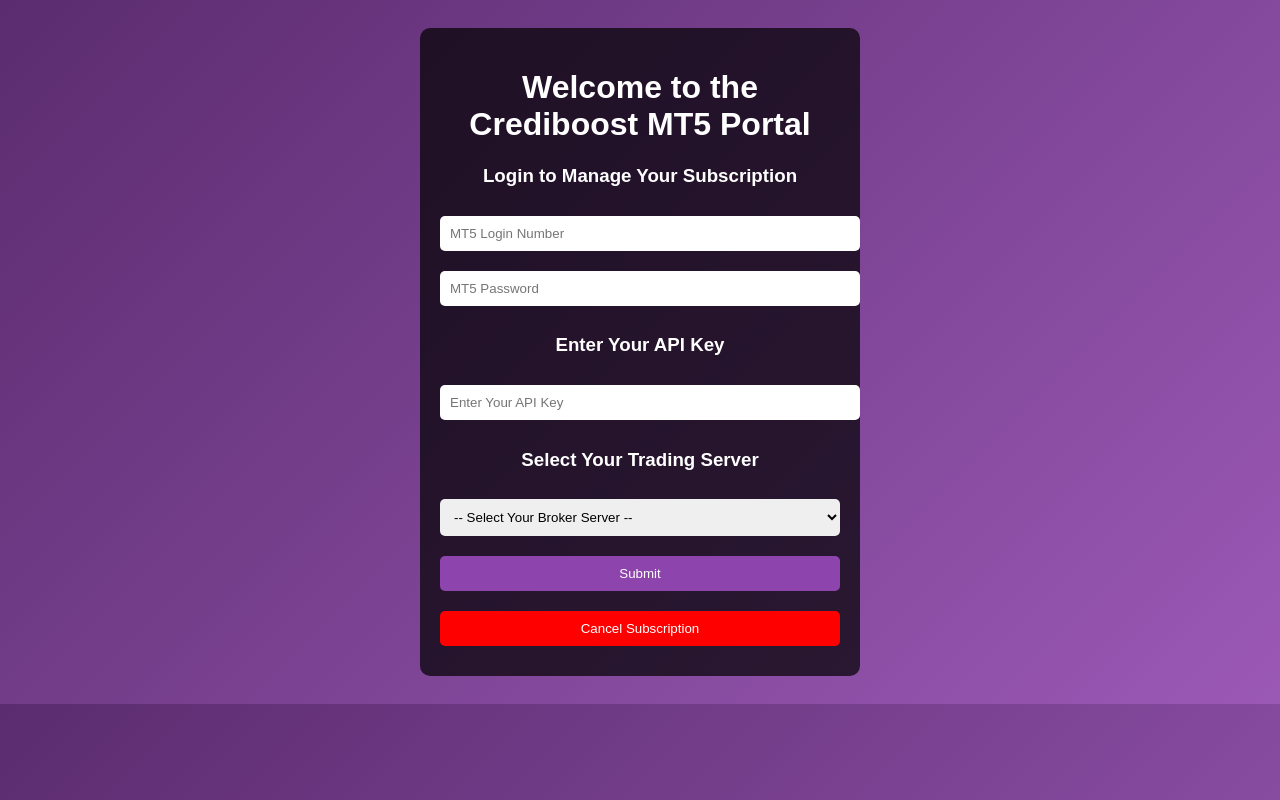
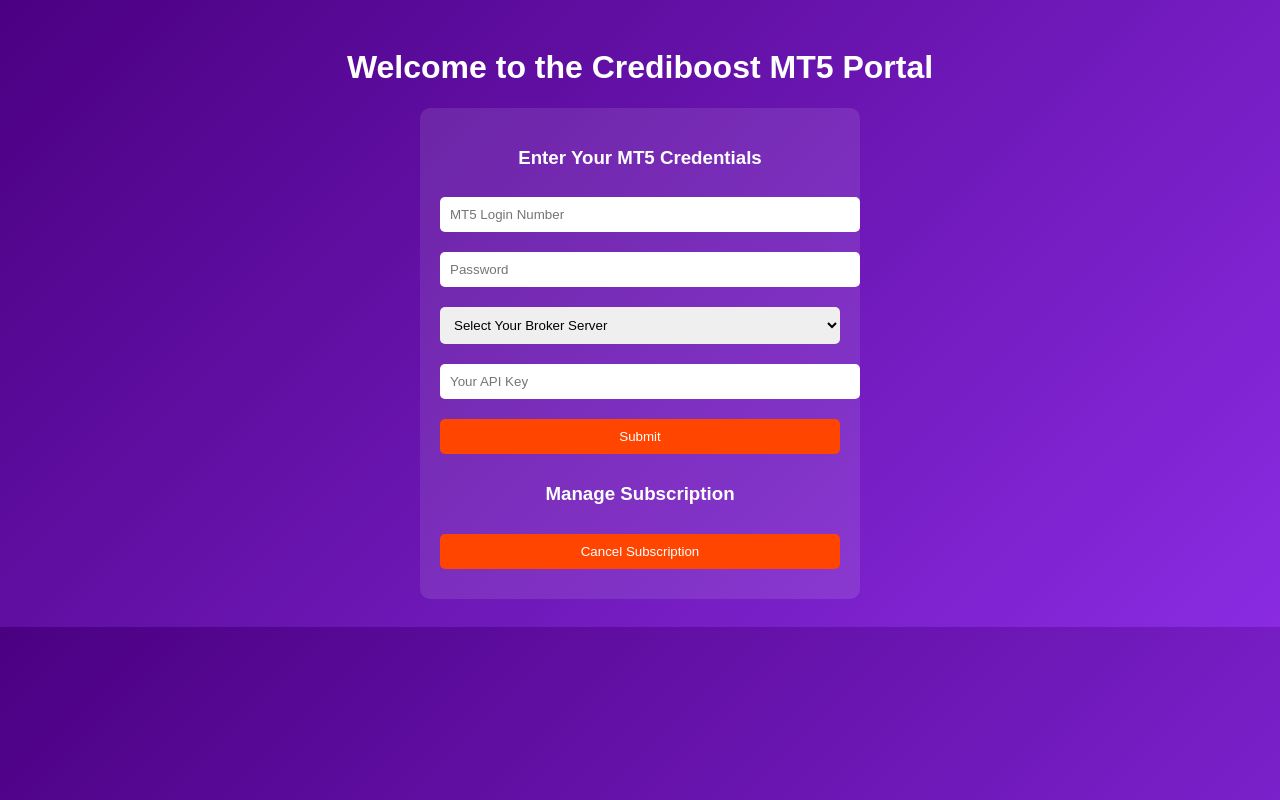
Before and after one commit to crediboost-0/subscription-api, a Flask app: page / in a window 1280 px wide. Run offline with Flask 3, Linux system fonts and the light colour scheme.

Commit message:
Update index.html

```diff
--- a/templates/index.html
+++ b/templates/index.html
@@ -7,7 +7,7 @@
     <style>
         body {
             font-family: Arial, sans-serif;
-            background: linear-gradient(135deg, #5B2C6F, #9B59B6);
+            background: linear-gradient(135deg, #4b0082, #8a2be2);
             color: white;
             text-align: center;
             padding: 20px;
@@ -15,8 +15,8 @@
         .container {
             max-width: 400px;
             margin: auto;
-            background: rgba(0, 0, 0, 0.7);
             padding: 20px;
+            background: rgba(255, 255, 255, 0.1);
             border-radius: 10px;
         }
         input, select, button {
@@ -27,45 +27,71 @@
             border-radius: 5px;
         }
         button {
-            background-color: #8E44AD;
+            background-color: #ff4500;
             color: white;
             cursor: pointer;
         }
         button:hover {
-            background-color: #732D91;
+            background-color: #e03e00;
         }
     </style>
 </head>
 <body>
+    <h1> Welcome to the Crediboost MT5 Portal </h1>
+
     <div class="container">
-        <h1> Welcome to the Crediboost MT5 Portal </h1>
+        <h3>Enter Your MT5 Credentials</h3>
+        <form id="credentialsForm">
+            <input type="text" id="mt5_login" placeholder="MT5 Login Number" required>
+            <input type="password" id="mt5_password" placeholder="Password" required>
+            <select id="server_name">
+                <option value="">Select Your Broker Server</option>
+                <option value="Broker1">Broker1</option>
+                <option value="Broker2">Broker2</option>
+                <option value="Broker3">Broker3</option>
+            </select>
+            <input type="text" id="api_key" placeholder="Your API Key" required>
+            <button type="submit">Submit</button>
+        </form>
 
-        <h3>Login to Manage Your Subscription</h3>
-        <input type="text" id="mt5_login" placeholder="MT5 Login Number">
-        <input type="password" id="mt5_password" placeholder="MT5 Password">
-
-        <h3>Enter Your API Key</h3>
-        <input type="text" id="api_key" placeholder="Enter Your API Key">
-
-        <h3>Select Your Trading Server</h3>
-        <select id="server_list">
-            <option value="">-- Select Your Broker Server --</option>
-            <option value="broker1">Broker 1</option>
-            <option value="broker2">Broker 2</option>
-            <option value="broker3">Broker 3</option>
-        </select>
-
-        <button onclick="submitDetails()">Submit</button>
-        <button onclick="cancelSubscription()" style="background-color: red;">Cancel Subscription</button>
+        <h3>Manage Subscription</h3>
+        <button id="cancelSubscription">Cancel Subscription</button>
     </div>
 
     <script>
-        function submitDetails() {
-            alert("Details submitted successfully!");
-        }
-        function cancelSubscription() {
-            alert("Subscription cancellation request submitted.");
-        }
+        document.getElementById("credentialsForm").addEventListener("submit", function(event) {
+            event.preventDefault();
+            let data = {
+                mt5_login: document.getElementById("mt5_login").value,
+                mt5_password: document.getElementById("mt5_password").value,
+                server_name: document.getElementById("server_name").value,
+                api_key: document.getElementById("api_key").value
+            };
+
+            fetch("/submit_credentials", {
+                method: "POST",
+                headers: {"Content-Type": "application/json"},
+                body: JSON.stringify(data)
+            })
+            .then(response => response.json())
+            .then(data => alert(data.message || data.error))
+            .catch(error => alert("Error submitting data."));
+        });
+
+        document.getElementById("cancelSubscription").addEventListener("click", function() {
+            let user_id = prompt("Enter your user ID to cancel:");
+
+            if (user_id) {
+                fetch("/cancel_subscription", {
+                    method: "POST",
+                    headers: {"Content-Type": "application/json"},
+                    body: JSON.stringify({ user_id: user_id })
+                })
+                .then(response => response.json())
+                .then(data => alert(data.message || data.error))
+                .catch(error => alert("Error canceling subscription."));
+            }
+        });
     </script>
 </body>
 </html>
```
